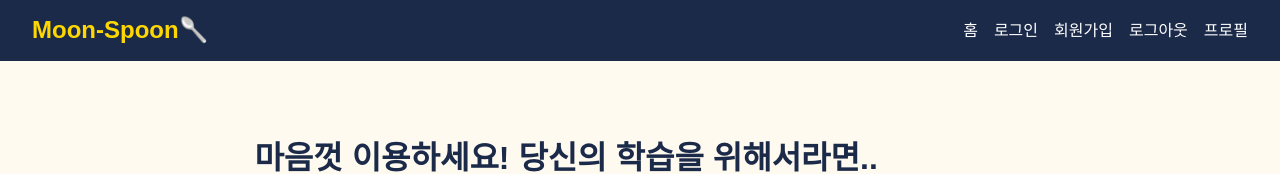
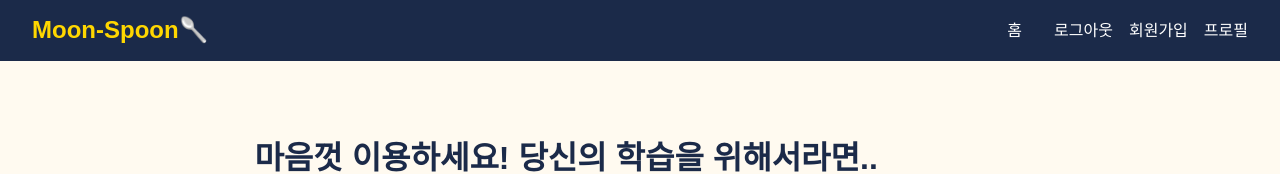
Before and after one commit to hamlsy/Moon-Spoon, a Vue app in the folder vue-cli/: page /mainPage in a window 1280 px wide. Shown: the top 174 px of the page. Built offline with nearby package versions, Linux system fonts and the light colour scheme; sample sign-in values are in the browser's storage.

Commit message:
feat: 로그아웃 구현 (#33)

```diff
--- a/vue-cli/src/components/MainPage.vue
+++ b/vue-cli/src/components/MainPage.vue
@@ -4,9 +4,9 @@
       <div class="navbar-brand"><router-link to="/mainPage">Moon-Spoon</router-link></div>
       <ul class="navbar-menu">
         <li><a href="#" @click="navigateTo('home')">홈</a></li>
-        <li><router-link to="/user/login">로그인</router-link></li>
-        <li><router-link to="/user/signup">회원가입</router-link></li>
-        <li><a href="#" @click="navigateTo('create')">로그아웃</a></li>
+        <li><router-link to="/user/login" v-if="!isLogin">로그인</router-link></li>
+        <li v-if="isLogin"><a href="#" @click="logout">로그아웃</a></li>
+        <li><router-link to="/user/signup" >회원가입</router-link></li>
         <li><a href="#" @click="navigateTo('profile')">프로필</a></li>
       </ul>
     </nav>
@@ -57,12 +57,24 @@ export default {
   name: 'MainPage',
   data(){
     return {
+      isLogin: false
     }
   },
   methods: {
+    checkLogin(){
+      this.isLogin = !!localStorage.getItem('token');
+    },
     navigateTo(page) {
       console.log('Navigating to:', page);
+    },
+    logout(){
+      alert("로그아웃 되었습니다.");
+      localStorage.removeItem("token");
+      this.$router.go(0);
     }
+  },
+  created() {
+    this.checkLogin()
   }
 }
 </script>
```
